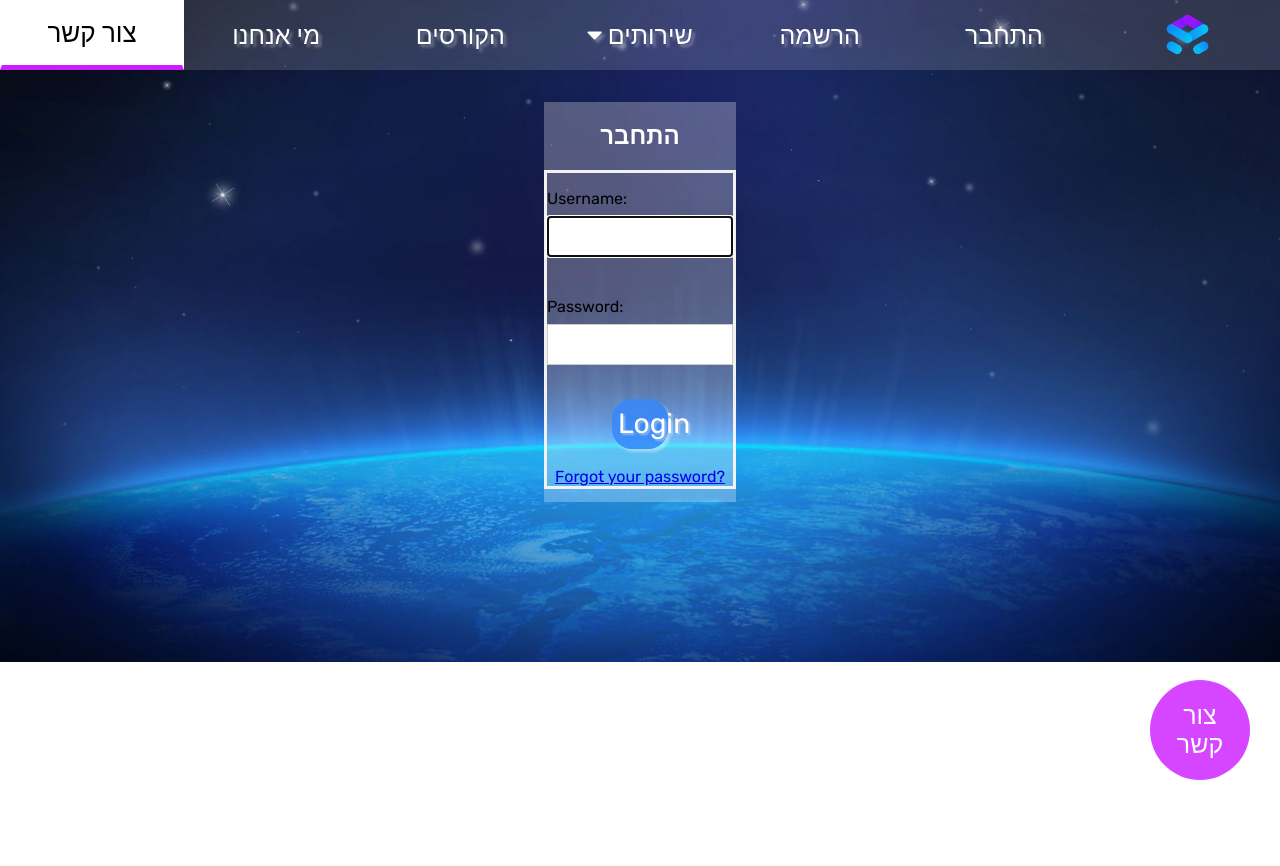
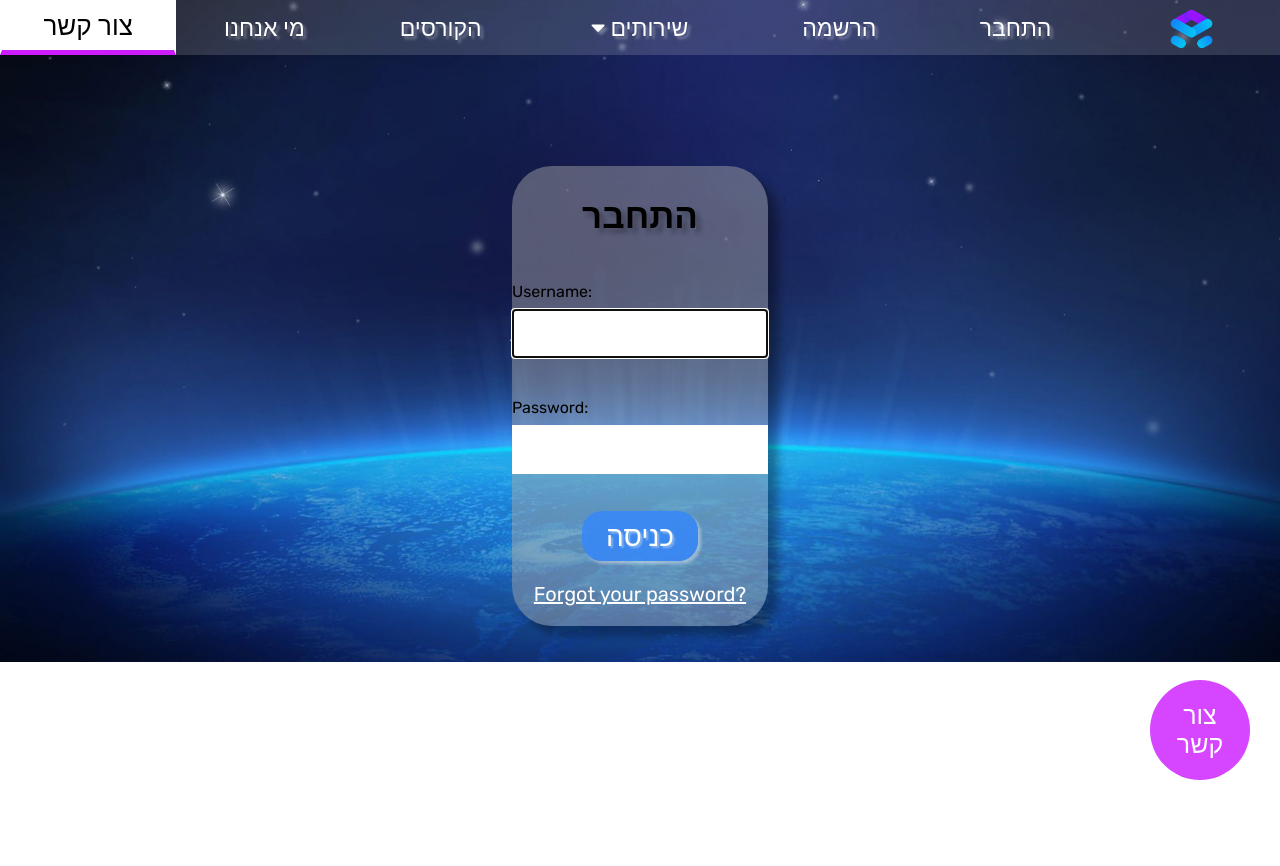
Before and after one commit to benbuaron1/MetaTech1, a Django app: page /login in a window 1280 px wide. Shown: the top 866 px of the page. Before the commit the page ends 780 px from the top, so only its background shows below. Run offline with Django 4.2, Linux system fonts and the light colour scheme; parts of the project's set-up code (start-up, migrations or seed data) failed here and were passed over.

Commit message:
omer 24.02 09:21

```diff
--- a/meta_app/static/meta_app/styles2.css
+++ b/meta_app/static/meta_app/styles2.css
@@ -52,8 +52,7 @@ html, button, p, div {
     float: left;
     text-align: center;
     text-decoration: none;
-
-
+    margin: auto;
 }
 
 .topnav button.active {
@@ -231,19 +230,17 @@ html, button, p, div {
 
 .menu_button_regular {
     display: block;
-    font-size: 25px;
+    font-size: 23px;
     border-color: rgba(160, 126, 255, 0);
     transition-duration: 0.3s;
     transition-property: background-color, color, font-size, padding-bottom;
     background-color: rgba(255, 255, 255, 0.15);
     color: white;
     cursor: pointer;
-    padding-left: 2%;
-    padding-right: 2%;
-    padding-top: 1%;
-    padding-bottom: 1%;
+    padding: 1px;
+    margin: auto;
     width: 100%;
-    height: 70px;
+    height: 55px;
     text-shadow: rgba(255, 255, 255, 0.32) 3px 3px 3px;
 }
 
@@ -376,10 +373,10 @@ html, button, p, div {
     display: none;
     position: absolute;
     background-color: rgba(249, 249, 249, 0);
-    width: 13.8%;
+    width: 17.5%;
     box-shadow: 0px 8px 16px 0px rgba(0, 0, 0, 0.2);
     z-index: 1;
-    margin-top: 70px;
+    margin-top: 55px;
     justify-content: right;
     float: right;
 }
@@ -646,17 +643,42 @@ html, button, p, div {
     background-color: #f44336;
 }
 
-form {
-    border: 3px solid #f1f1f1;
+.login_div{
+    display: flex;
+    flex-direction: column;
+    justify-items: center;
+    align-items: center;
+    margin: auto;
+    margin-top: 13%;
+    background-color: rgba(169, 169, 169, 0.46);
+    width: 20%;
+    border-radius: 40px;
+    box-shadow: rgba(0, 0, 0, 0.35) 10px 10px 10px;
 }
 
-input[type=text], input[type=password] {
+.signup_div{
+    display: flex;
+    flex-direction: column;
+    justify-items: center;
+    align-items: center;
+    margin: auto;
+    margin-top: 5%;
+    background-color: rgba(169, 169, 169, 0.46);
+    width: 40%;
+    border-radius: 40px;
+    box-shadow: rgba(0, 0, 0, 0.35) 10px 10px 10px;
+}
+
+input[type=text], input[type=password], input[type=email] {
     width: 100%;
     padding: 12px 20px;
     margin: 8px 0;
-    display: inline-block;
-    border: 1px solid #ccc;
+    display: flex;
+    border: 1px solid rgba(86, 85, 85, 0);
     box-sizing: border-box;
+    background-color: white;
+    color: black;
+    font-size: 20px;
 }
 
 .imgcontainer {
--- a/meta_app/templates/base2.html
+++ b/meta_app/templates/base2.html
@@ -80,7 +80,7 @@
 <!--        <button class="menu_button_regular" onclick="document.getElementById('id01').style.display='block'">התחבר-->
         </button>
         <button class="menu_button_regular logomenu" onclick="location.href='/'"><img
-                src="{% static 'meta_app/MetaIconColor.png' %}" style="width: 43px; transform: translateY(-3px)">
+                src="{% static 'meta_app/MetaIconColor.png' %}" style="width: 43px; transform: translateY(5px)">
         </button>
     </nav1>
     <div id="id01" class="modal">
--- a/meta_app/templates/registration/login.html
+++ b/meta_app/templates/registration/login.html
@@ -7,14 +7,13 @@
         <div style="display: flex; background-image: url({% static 'meta_app/free-space-background-07Fixed02.jpg' %});
                 background-repeat: no-repeat; background-size: 105%; padding-bottom: 50%; overflow-y: hidden"; >
 
-            <div style="display: flex; flex-direction: column; justify-items: center; align-items: center; margin: auto; margin-top: 8%
-            ; background-color:rgba(255,255,255,0.27); width: 15%; padding-bottom: 1%">
-                <h2 style="color: white">התחבר</h2>
+            <div class="login_div">
+                <h2 class="p1" style="font-size: 35px" >התחבר</h2>
                 <form method="post" style="display: flex; flex-direction: column">
                     {% csrf_token %}
                     {{ form.as_p }}
-                    <button class="join_button" type="submit" style="width: 30%; align-self: center; margin-top: 5%">Login</button>
-                    <a href="{% url 'password_reset' %}" style="align-self: center; margin-top: 10%">Forgot your password?</a>
+                    <button class="join_button" type="submit" style="width: 45%; align-self: center; margin-top: 5%">כניסה</button>
+                    <a href="{% url 'password_reset' %}" style="align-self: center; margin-top: 8%;margin-bottom: 8%; font-size: 20px; color: white">Forgot your password?</a>
                 </form>
 
         </div>
--- a/metaproject/settings.py
+++ b/metaproject/settings.py
@@ -80,7 +80,7 @@ DATABASES = {
         'ENGINE': 'django.db.backends.postgresql',
         'NAME': 'MetaTech',
         'USER': 'postgres',
-        'PASSWORD': 'Benbuaron',
+        'PASSWORD': 'Daxterdark1',
         'HOST': '127.0.0.1',
         'PORT': '5432',
     }
```
Also changed, not shown: meta_app/templates/sign_up.html (+4 -3 lines).
